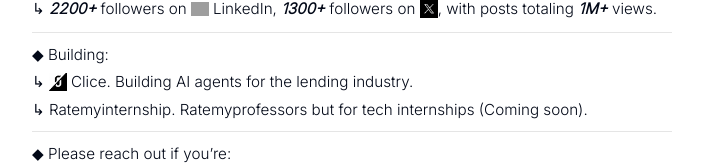
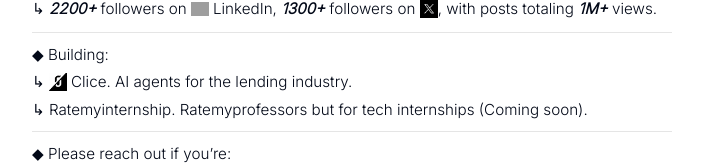
Before and after one commit to lance116/lances-portfolio, a Next.js app: page / in a window 1280 px wide. Shown: the part 534-698 px from the top of the page, without its empty margins (288-991 px from the left). Built offline with nearby package versions, Linux system fonts and the light colour scheme; grey boxes are pictures that could not be loaded.

Commit message:
deleted words

```diff
--- a/app/page.tsx
+++ b/app/page.tsx
@@ -74,7 +74,7 @@ export default function Home() {
         {/* Building */}
         <div className="text-sm sm:text-[0.95rem] leading-tight space-y-2">
           <div>◆ Building:</div>
-          <div>↳ <span className="inline-flex items-center align-middle gap-1"><Logo src="/clice final logo.png" alt="Clice" className="" /><Label>Clice</Label></span>. Building AI agents for the lending industry.</div>
+          <div>↳ <span className="inline-flex items-center align-middle gap-1"><Logo src="/clice final logo.png" alt="Clice" className="" /><Label>Clice</Label></span>. AI agents for the lending industry.</div>
           <div>↳ Ratemyinternship. Ratemyprofessors but for tech internships (Coming soon).</div>
           </div>
 
```
